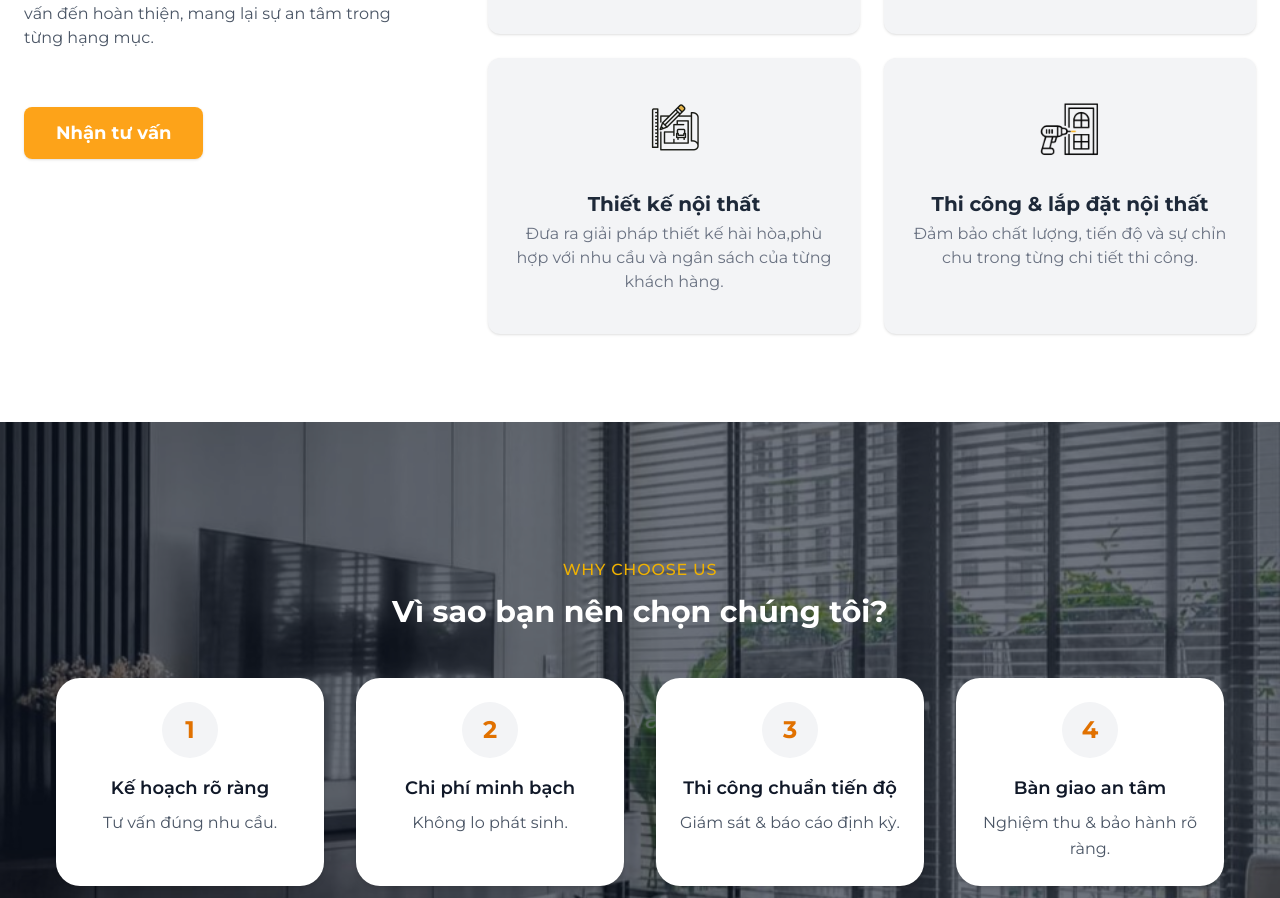
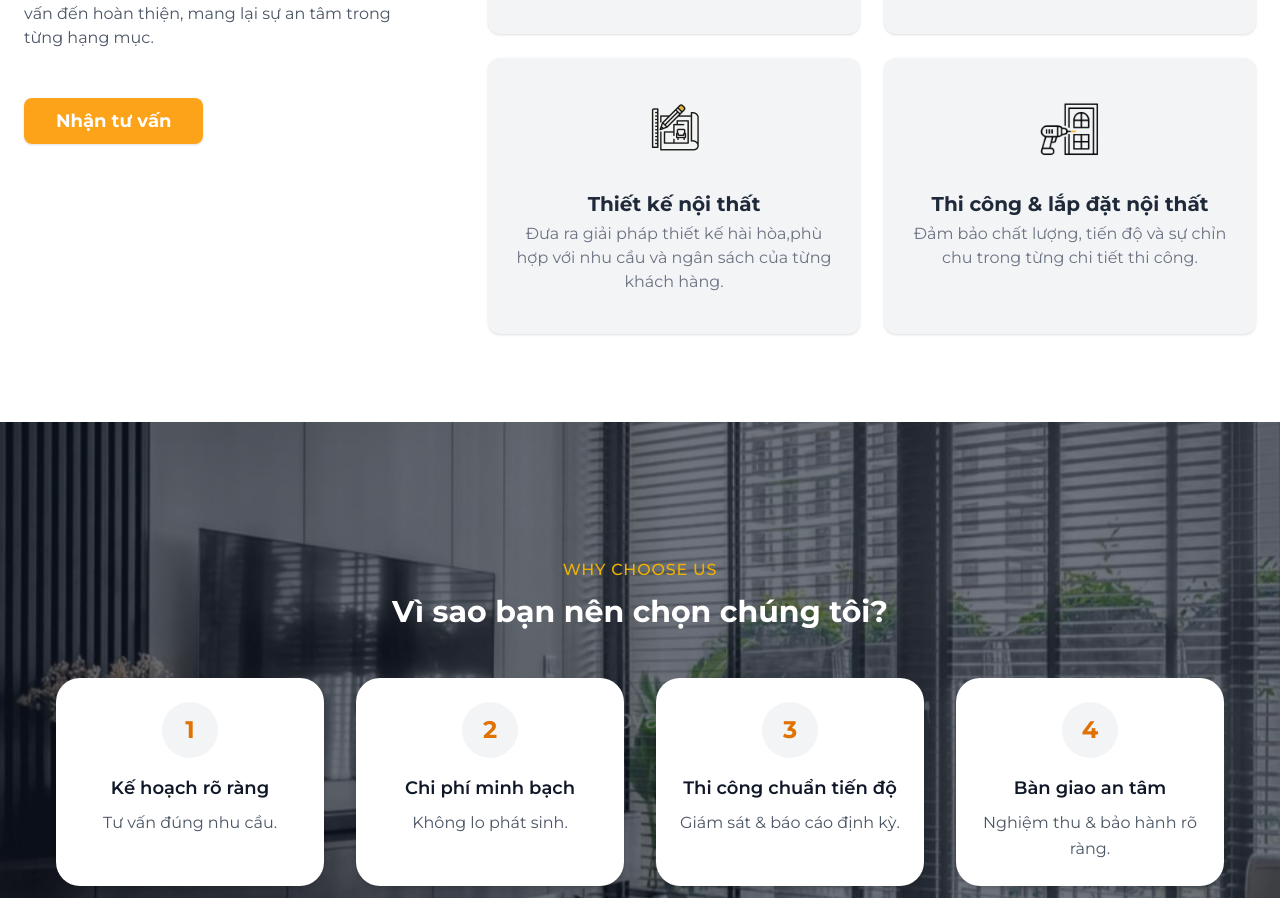
Before and after one commit to atemkumado/minh_an-landingpage, a React (Vite) app: page / in a window 1280 px wide. Shown: the part 1706-2604 px from the top of the page. Built offline with nearby package versions, Linux system fonts and the light colour scheme; no server answers.

Commit message:
update services page

```diff
--- a/src/pages/Services.jsx
+++ b/src/pages/Services.jsx
@@ -21,9 +21,9 @@ export const Services = () => {
             thiện, mang lại sự an tâm trong từng hạng mục.
           </p>
           <div className="text-start mt-8 hidden md:inline-block">
-            <button href="#Contact" className="bg-amber-500/90 hover:bg-amber-600 text-white text-lg font-bold py-3 px-8 rounded-lg shadow transition">
+            <a href="#Contact" className="bg-amber-500/90 hover:bg-amber-600 text-white text-lg font-bold py-3 px-8 rounded-lg shadow transition">
               Nhận tư vấn
-            </button>
+            </a>
           </div>
         </div>
 
```
